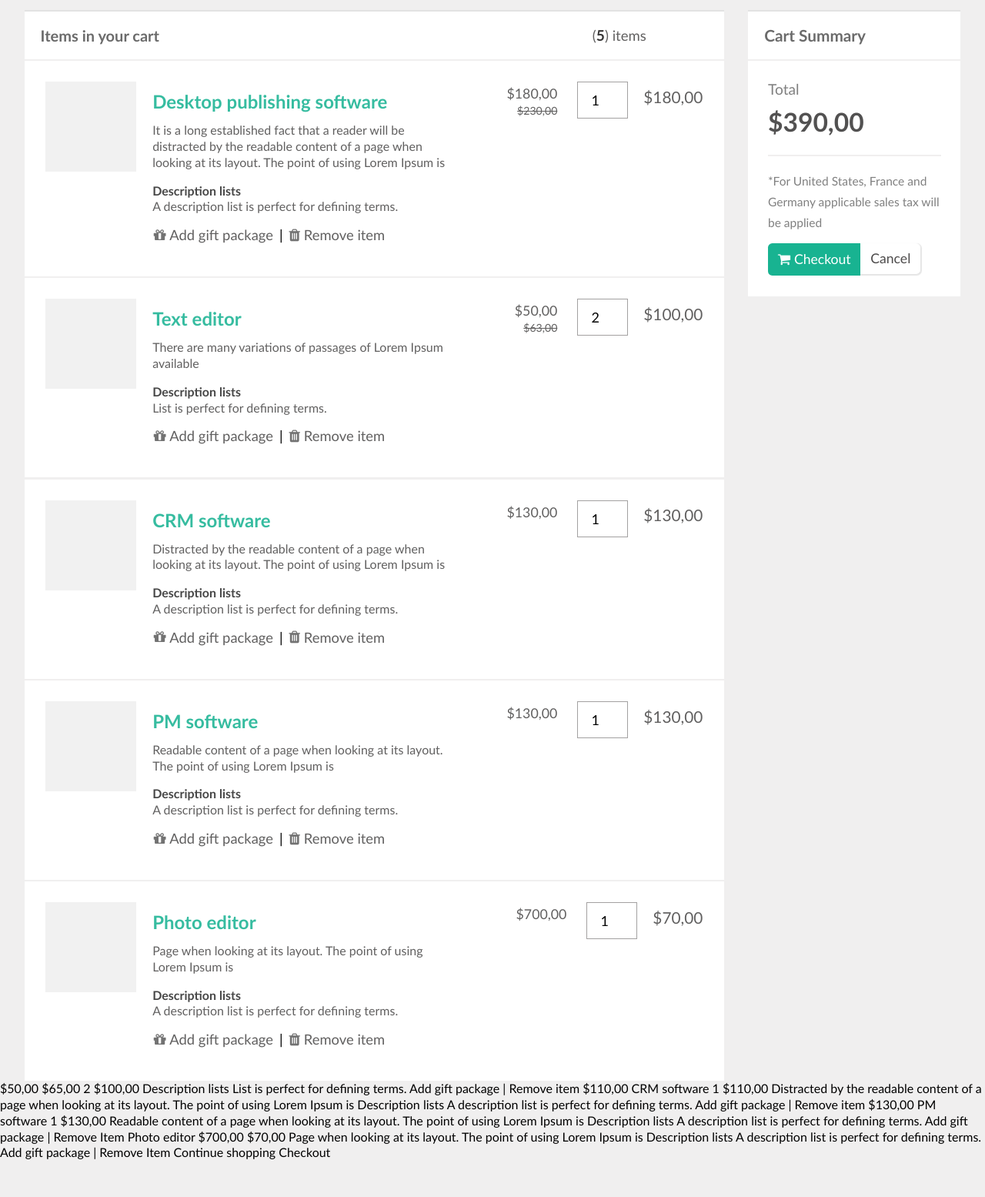
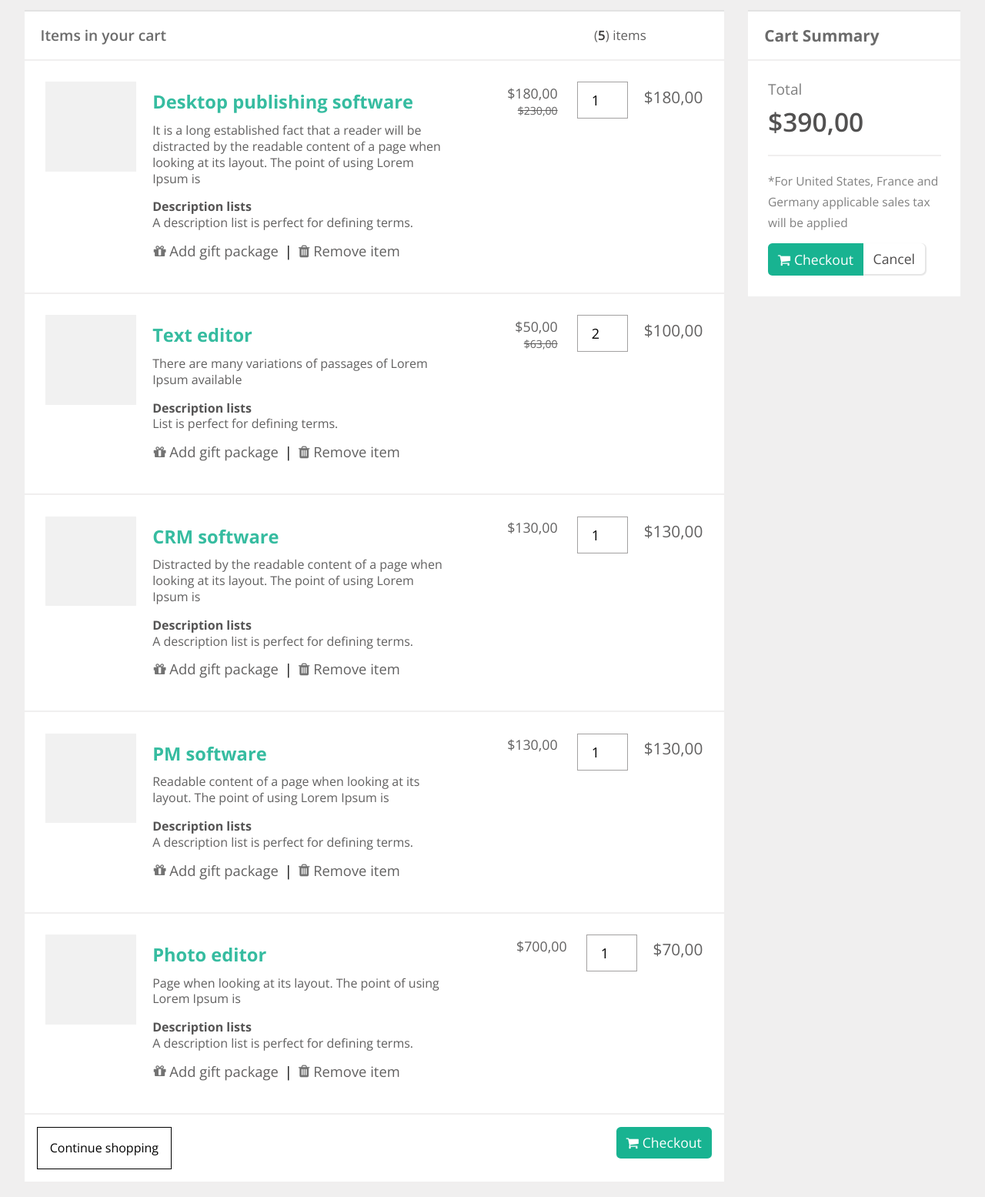
Before and after one commit to vamsiKrishnaBandaru/flexboxproject3, a plain HTML site: page index.html in a window 1280 px wide. Shown: the whole page at 77% size. Before the commit the page ends 1508 px from the top, so only its background shows below. Drawn offline with nearby package versions, Linux system fonts and the light colour scheme.

Commit message:
texts placed on respective blocks

```diff
--- a/index.html
+++ b/index.html
@@ -31,7 +31,7 @@
           </div>
           <div class="text">
             <div class="itemName">
-              <h2>Desktop publishing software</h2>
+              <div>Desktop publishing software</div>
               <p>It is a long established fact that a reader will be distracted by the readable content of a page when
                 looking
                 at its layout. The point of using Lorem Ipsum is</p>
@@ -75,7 +75,7 @@
           </div>
           <div class="text">
             <div class="itemName">
-              <h2>Text editor</h2>
+              <div>Text editor</div>
               <p>There are many variations of passages of Lorem Ipsum available
               </p>
             </div>
@@ -118,7 +118,7 @@
           </div>
           <div class="text">
             <div class="itemName">
-              <h2>CRM software</h2>
+              <div>CRM software</div>
               <p>Distracted by the readable content of a page when looking at its layout. The point of using Lorem Ipsum
                 is</p>
             </div>
@@ -158,7 +158,7 @@
           </div>
           <div class="text">
             <div class="itemName">
-              <h2>PM software</h2>
+              <div>PM software</div>
               <p>Readable content of a page when looking at its layout. The point of using Lorem Ipsum is</p>
             </div>
             <div class="description">
@@ -197,7 +197,7 @@
           </div>
           <div class="text">
             <div class="itemName">
-            <h2>Photo editor</h2>
+              <div>Photo editor</div>
               <p>Page when looking at its layout. The point of using Lorem Ipsum is</p>
             </div>
             <div class="description">
@@ -229,6 +229,12 @@
           </p>
         </div>
       </div>
+      <div class="bottom-block">
+        <button class="shop">Continue shopping</button>
+        <div class="checkout bottom-button">
+          <button><i class='fa fa-shopping-cart' style='color: white'></i>Checkout</button>
+        </div>
+      </div>
 
     </section>
     <section class="right-view">
@@ -255,66 +261,3 @@
     </section>
   </main>
 </body>
-
-$50,00 $65,00
-
-2
-
-$100,00
-
-
-Description lists
-
-List is perfect for defining terms.
-
-Add gift package | Remove item
-
-$110,00
-
-CRM software
-
-1
-
-$110,00
-
-Distracted by the readable content of a page when looking at its layout. The point of using Lorem Ipsum is
-
-Description lists
-
-A description list is perfect for defining terms.
-
-Add gift package | Remove item
-
-$130,00
-
-PM software
-
-1
-
-$130,00
-
-Readable content of a page when looking at its layout. The point of using Lorem Ipsum is
-
-Description lists
-
-A description list is perfect for defining terms.
-
-Add gift package | Remove Item
-
-Photo editor
-
-$700,00
-
-$70,00
-
-Page when looking at its layout. The point of using Lorem Ipsum is
-
-Description lists
-
-A description list is perfect for defining terms.
-
-Add gift package | Remove Item
-
-Continue shopping
-
-Checkout
--- a/style.css
+++ b/style.css
@@ -1,8 +1,9 @@
+@import url("https://fonts.googleapis.com/css2?family=Open+Sans:wght@300;400;500;600;700;800&family=Public+Sans:wght@300&display=swap");
 * {
   padding: 0;
   margin: 0;
   box-sizing: border-box;
-  font-family: Calibri, Candara, Segoe, Segoe UI, Optima, Arial, sans-serif;
+  font-family: "Open Sans", sans-serif;
   line-height: 1.3rem;
 }
 * p {
@@ -37,20 +38,19 @@ body {
   border-top: 0.13rem solid #e2e2e2;
 }
 .heading {
-  font-size: 1.25rem;
-  font-weight: bolder;
+  font-size: 1.2rem;
+  font-weight: 600;
   color: rgb(107, 107, 107);
 }
 .itemsCount {
   margin-right: 5rem;
 }
 .five {
-  font-weight: bolder;
+  font-weight: 600;
   color: rgb(56, 55, 55);
-  font-size: 1.2rem;
 }
 .count {
-  font-size: 1.16rem;
+  font-size: 1.06rem;
 }
 /* blocks */
 .block {
@@ -67,10 +67,10 @@ body {
 .text {
   gap: 1rem;
 }
-.block h2 {
-  font-size: 1.5rem;
+.itemName > div {
+  font-size: 1.48rem;
   color: #36bca0;
-  font-weight: bold;
+  font-weight: 700;
 }
 .img {
   height: 7.3rem;
@@ -90,8 +90,10 @@ body {
   display: flex;
   flex-direction: column;
 }
+
 .description h4 {
-  color: rgb(71, 71, 71);
+  color: rgb(85, 84, 84);
+  font-size: 1rem;
 }
 .gift-sec {
   display: flex;
@@ -220,3 +222,23 @@ button {
 .checkout i {
   opacity: 1;
 }
+
+/* bottom .block */
+.bottom-block {
+  display: flex;
+  justify-content: space-between;
+  background-color: white;
+  padding: 1rem;
+  margin-bottom: 1.3rem;
+}
+
+.shop {
+  background: white;
+  border: 1px solid black;
+  padding: 1rem;
+}
+
+.bottom-button button {
+  border-top-right-radius: 0.35rem;
+  border-bottom-right-radius: 0.35rem;
+}
```
Lines whose indentation alone changed are shown as unchanged.
